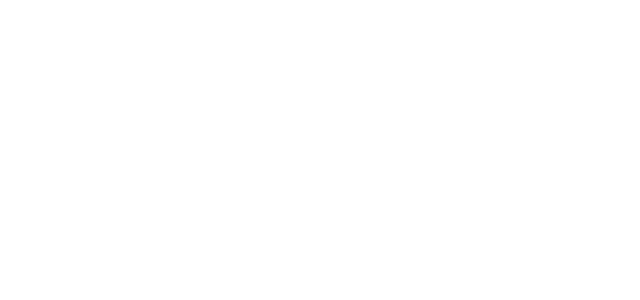
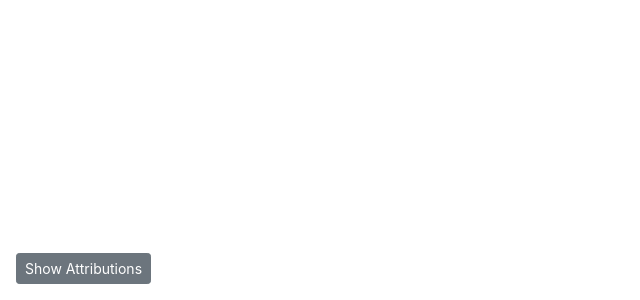
Before and after one commit to dcharatan/life, a React (Create React App) app: page / in a window 1280 px wide. Shown: the part 500-800 px from the top of the page, without its empty margins (0-640 px from the left). Built offline with nearby package versions, Linux system fonts and the light colour scheme.

Commit message:
Add attribution.

```diff
--- a/package.json
+++ b/package.json
@@ -11,6 +11,7 @@
     "react": "^17.0.2",
     "react-bootstrap": "^1.5.2",
     "react-dom": "^17.0.2",
+    "react-markdown": "^5.0.3",
     "react-scripts": "4.0.3",
     "web-vitals": "^1.0.1"
   },
--- a/src/App.jsx
+++ b/src/App.jsx
@@ -3,10 +3,12 @@
 import { createLifeState, padState } from './life/life';
 import Viewer from './Viewer';
 import rle from './life/oscillator';
+import Attribution from './Attribution';
 
 function App() {
   return (
     <div className="d-flex align-items-center justify-content-center w-100 h-100">
+      <div style={{ position: 'absolute', bottom: '1em', left: '1em' }}><Attribution /></div>
       <div>
         <Viewer
           initialState={padState(createLifeState(rle), 3)}
--- /dev/null
+++ b/src/Attribution.jsx
@@ -0,0 +1,20 @@
+import React, { useState } from 'react';
+import { Button } from 'react-bootstrap';
+import ReactMarkdown from 'react-markdown';
+
+const Attribution = () => {
+  const [show, setShow] = useState(false);
+
+  const attribution = `This animation is based on [Conway's Game of Life](https://en.wikipedia.org/wiki/Conway%27s_Game_of_Life), using Nicolay Beluchenko's 112P51 oscillator, which can be found [here](https://en.wikipedia.org/wiki/Conway%27s_Game_of_Life).
+
+  The spinning torus animation is adapted from [Andy Sloane's website](https://www.a1k0n.net/2011/07/20/donut-math.html).`;
+
+  return (
+    <div>
+      {show ? <div className="mb-3"><ReactMarkdown>{attribution}</ReactMarkdown></div> : null}
+      <Button variant="secondary" size="sm" className="m-0" onClick={() => setShow(!show)}>{`${show ? 'Hide' : 'Show'} Attributions`}</Button>
+    </div>
+  );
+};
+
+export default Attribution;
```
Also changed, not shown: 1 other file (tests, documents, lock files or other folders).
